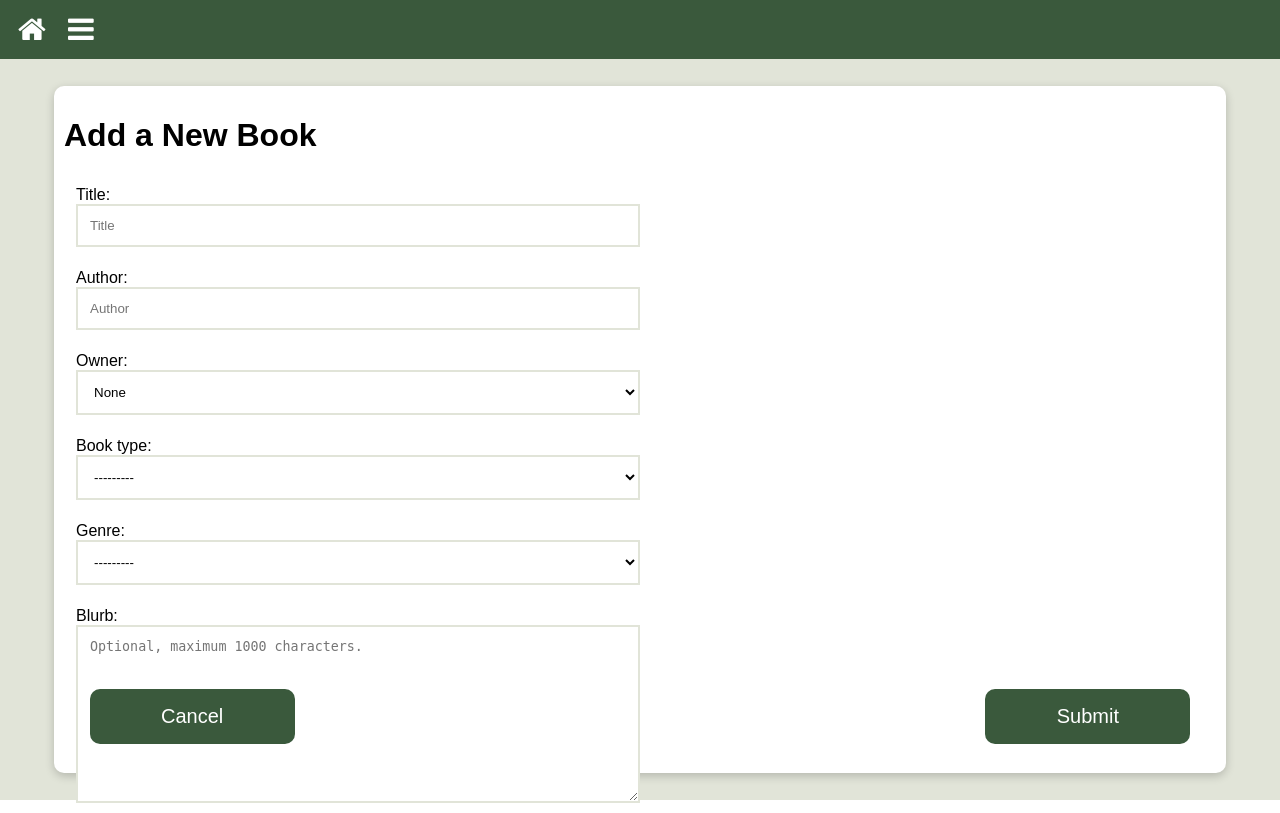
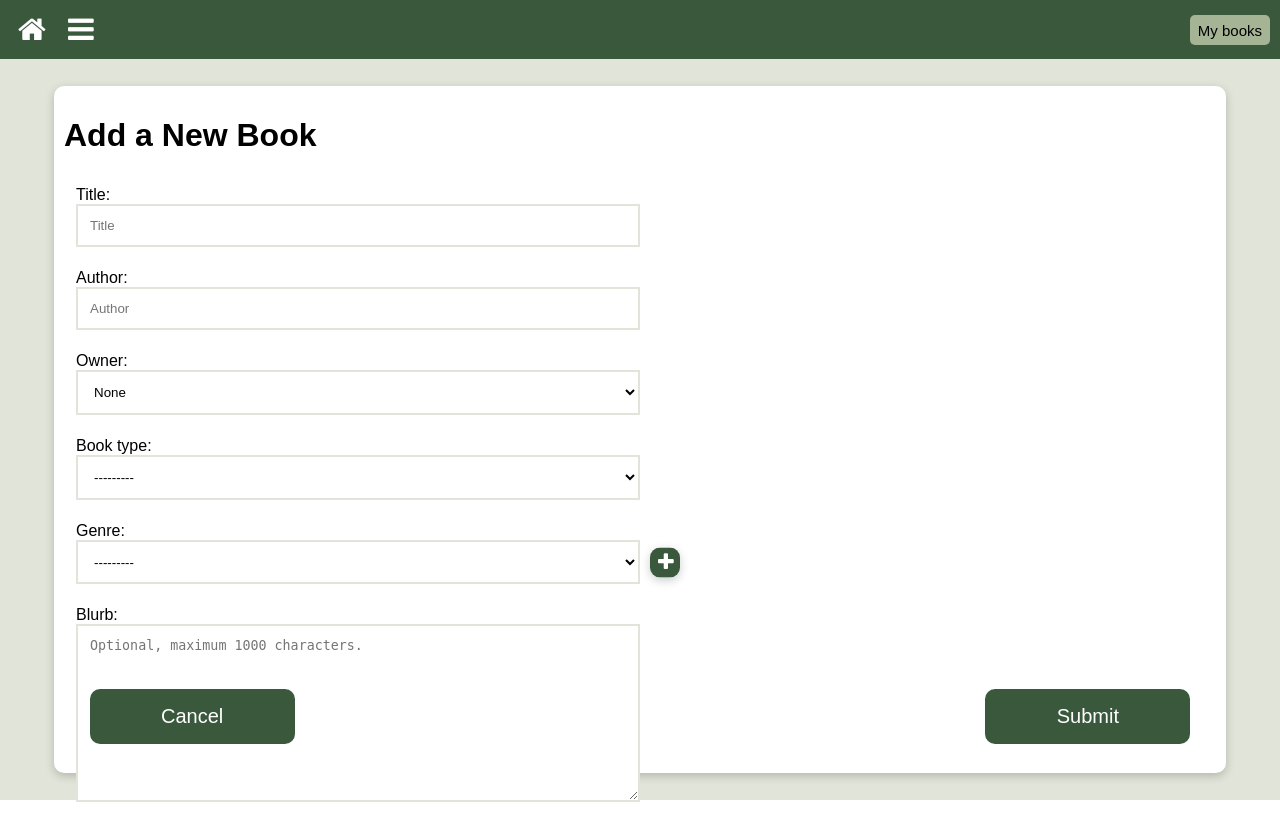
Before and after one commit to Koifly/swag-library-website, a Django app: page /book in a window 1280 px wide. Run offline with Django 5.2, Linux system fonts and the light colour scheme; a user stored in the database is signed in; data comes from the database, SQL or seed files in the repository; both versions use the stored data as it was after the commit; parts of the project's set-up code (start-up, migrations or seed data) failed here and were passed over; some web fonts are replaced.

Commit message:
Add genre, layout, my books view

```diff
--- a/main/library/contexts.py
+++ b/main/library/contexts.py
@@ -52,6 +52,10 @@ list_context_base = {
     'all' : {
         'title' : "All books",
         'intro' : "That's a lot of books man!",
+    },
+    'user' : {
+        'title' : "My books",
+        'intro' : "All the books you've added so far...",
     }
 }
 
@@ -61,11 +65,17 @@ def get_list_context(booktype_url, genre_url):
     if booktype_url == "all":
         context['list'] = Book.objects.all()
     else:
-        booktype = booktype_url.capitalize()
+        booktype = booktype_url.title()
         if genre_url:
-            genre = genre_url.capitalize()
+            genre = genre_url.title()
             context['list'] = Book.objects.filter(booktype__booktype=booktype).filter(genre__genre=genre)
         else:
             context['list'] = Book.objects.filter(booktype__booktype=booktype)
 
     return context
+
+def get_user_context(user):
+    context = list_context_base['user']
+    context['list'] = Book.objects.filter(owner=user)
+
+    return context
--- a/main/library/forms.py
+++ b/main/library/forms.py
@@ -19,28 +19,28 @@ class AddBook(forms.ModelForm):
 
         widgets = {
             'title': forms.TextInput(attrs={
-                'class': 'text-input',
+                'class': 'form-input',
                 'placeholder': 'Title'
             }),
             'author': forms.TextInput(attrs={
-                'class': 'text-input',
+                'class': 'form-input',
                 'placeholder': 'Author'
             }),
             'owner': forms.Select(attrs={
-                'class': 'text-input'
+                'class': 'form-input'
             }),
             'booktype': forms.Select(attrs={
-                'class': 'text-input'
+                'class': 'form-input'
             }),
             'genre': forms.Select(attrs={
-                'class': 'text-input'
+                'class': 'form-input'
             }),
             'blurb': forms.Textarea(attrs={
-                'class': 'text-input',
+                'class': 'form-input',
                 'placeholder': 'Optional, maximum 1000 characters.'
             }),
             'tags': forms.TextInput(attrs={
-                'class': 'text-input',
+                'class': 'form-input',
                 'placeholder': 'Write your tags here, separated by commmas.'
             })
         }
@@ -74,28 +74,28 @@ class EditBook(forms.ModelForm):
 
         widgets = {
             'title': forms.TextInput(attrs={
-                'class': 'text-input',
+                'class': 'form-input',
                 'placeholder': 'Title'
             }),
             'author': forms.TextInput(attrs={
-                'class': 'text-input',
+                'class': 'form-input',
                 'placeholder': 'Author'
             }),
             'owner': forms.Select(attrs={
-                'class': 'text-input'
+                'class': 'form-input'
             }),
             'booktype': forms.Select(attrs={
-                'class': 'text-input'
+                'class': 'form-input'
             }),
             'genre': forms.Select(attrs={
-                'class': 'text-input'
+                'class': 'form-input'
             }),
             'blurb': forms.Textarea(attrs={
-                'class': 'text-input',
+                'class': 'form-input',
                 'placeholder': 'Optional, maximum 1000 characters.'
             }),
             'tags': forms.TextInput(attrs={
-                'class': 'text-input',
+                'class': 'form-input',
                 'placeholder': 'Write your tags here, separated by commmas.'
             })
         }
@@ -111,10 +111,10 @@ class BorrowBook(forms.ModelForm):
         fields = ["status", "borrower"]
         widgets = {
             'status': forms.Select(attrs={
-                'class': 'text-input'
+                'class': 'form-input'
             }),
             'borrower': forms.Select(attrs={
-                'class': 'text-input'
+                'class': 'form-input'
             })
         }
 
@@ -124,7 +124,17 @@ class BorrowBook(forms.ModelForm):
 class AddGenre(forms.ModelForm):
     class Meta:
         model = Genre
-        fields = ["genre"]
+        fields = ["booktype", "genre"]
         labels = {
+            "booktype": "Booktype",
             "genre": "Genre",
         }
+
+        widgets = {
+            'booktype': forms.Select(attrs={
+                'class': 'form-input'
+            }),
+            'genre': forms.TextInput(attrs={
+                'class': 'form-input'
+            })
+        }
--- a/main/library/urls.py
+++ b/main/library/urls.py
@@ -4,12 +4,16 @@ from . import views
 urlpatterns = [
     path("", views.home, name="home"),
 
+    path("new-genre", views.add_genre),
+
     path("book", views.book_form),
     path("book/edit-id:<slug:book>", views.book_form),
+
     path("borrow", views.borrow, name="borrow"),
     path("availability", views.availability, name="availability"),
     path("ajax/load-genres/", views.load_genres, name="ajax_load_genres"),
 
+    path("user/<slug:user>", views.my_books),
     path("<slug:booktype>", views.list),
     path("<slug:booktype>/<slug:genre>", views.list),
 ]
--- a/main/library/views.py
+++ b/main/library/views.py
@@ -1,6 +1,6 @@
 import os
 
-from .contexts import get_list_context, header_context
+from .contexts import *
 from .forms import AddBook, AddGenre, EditBook, BorrowBook
 from .models import Book, Genre, BookType
 
@@ -35,7 +35,7 @@ def book_form(request, book=None):
             bookform = bookform = AddBook(request.POST)
         if bookform.is_valid():
             bookform.save()
-            return redirect("/all")
+            return redirect("/user/" + request.user.first_name)
     else:
         if book:
             book_instance = Book.objects.get(id=book)
@@ -72,10 +72,29 @@ def borrow(request):
     return HttpResponseRedirect(request.META.get('HTTP_REFERER'))
 
 @login_required(login_url="/login/")
+def add_genre(request):
+    if request.method == "POST":
+        form = AddGenre(request.POST)
+        if form.is_valid():
+            form.save()
+            return redirect("/book")
+    else:
+        form = AddGenre()
+    context = header_context | {'form': form}
+    return render(request, 'forms/genre_form.html', context)
+
+@login_required(login_url="/login/")
 def list(request, booktype="all", genre=None):
     template = loader.get_template('list.html')
-
     list_context = get_list_context(booktype, genre)
     context = header_context | list_context
 
     return HttpResponse(template.render(context, request))
+
+@login_required(login_url="/login/")
+def my_books(request, user):
+    template = loader.get_template('list.html')
+    list_context = get_user_context(user[0])
+    context = header_context | list_context
+
+    return HttpResponse(template.render(context, request))
--- a/main/static/css/assets/buttons.css
+++ b/main/static/css/assets/buttons.css
@@ -2,7 +2,6 @@
 
 /* Button with text */
 .text-button {
-    border-radius: 10px;
     border-color: transparent;
 
     background-color: var(--main-green);
@@ -21,6 +20,7 @@
 }
 
 .text-large {
+    border-radius: 10px;
     width: 205px;
     height: 55px;
 
@@ -28,6 +28,7 @@
 }
 
 .text-small {
+    border-radius: 5px;
     width: auto;
     height: 30px;
 
--- a/main/static/css/form.css
+++ b/main/static/css/form.css
@@ -18,7 +18,7 @@
     padding: 10px;
 }
 
-.text-input {
+.form-input {
     display: block;
     width: 50%;
     padding: 0.75rem;
@@ -29,6 +29,16 @@
     transition: background 0.2s, border-color 0.2s;
 }
 
-.text-input:focus {
+.form-input:focus {
     box-shadow: 0 0 5px rgba(0, 0, 0, 0.2);
 }
+
+.genre-container {
+    display: flex;
+    height: 44px;
+}
+
+.genre {
+    background-color: var(--main-green);
+    box-shadow: 0 3px 10px rgb(0 0 0 / 0.2);
+}
--- a/main/static/css/header.css
+++ b/main/static/css/header.css
@@ -14,6 +14,7 @@
     padding: 0;
 
     list-style: none;
+    z-index:9;
 }
 
 .dropdown-content li {
@@ -98,3 +99,17 @@ ul li ul:hover {
     background: transparent;
     border: transparent;
 }
+
+
+/* My books */
+.light {
+    background-color: var(--secondary-green) !important;
+    color: black !important;
+}
+
+.centered {
+    float:right;
+    -ms-transform: translateY(50%);
+    transform: translateY(50%);
+    margin-right: 10px;
+}
--- a/main/static/css/list.css
+++ b/main/static/css/list.css
@@ -10,19 +10,25 @@
 
 .list-container {
     position: absolute;
-    margin-left: auto;
-    margin-right: auto;
-
     max-height: 60%;
     overflow-x: hidden;
-    overflow-y: auto;
+    overflow-y: scroll;
+    display:block;
+
+    border: 1px solid var(--main-grey);
+    left: 0;
+    right: 0;
+    margin: 0 auto;
+    padding: 10px;
+    width: 85%;
+
 }
 
 .list-table{
+    width: 100%;
     white-space: nowrap;
-    width: 90%;
+    table-layout: fixed;
     border-collapse: collapse;
-    table-layout: fixed;
 }
 
 .list-table tr {
@@ -36,7 +42,7 @@
 
 .list-table th,
 .list-table td {
-    padding: 2px;
+    padding-bottom: 2px;
     overflow: hidden;
     text-overflow: ellipsis;
 
@@ -81,3 +87,8 @@
     font-size: 15px;
     color: var(--accent-blue);
 }
+
+.unavailable {
+    font-size: 15px;
+    color: var(--accent-red);
+}
--- a/main/templates/forms/book_form.html
+++ b/main/templates/forms/book_form.html
@@ -25,6 +25,13 @@
                         {{ book.booktype }}
                     {% elif book and field.name == "genre" %}
                         {{ book.genre.genre }}
+                    {% elif not book and field.name == "genre"%}
+                        <div class="genre-container">
+                        {{ field }}
+                        <button class="iconbtn iconbtn-small genre" onclick="window.location.href='/new-genre';">
+                            <i class="fa white fa-plus"></i>
+                        </button>
+                        </div>
                     {% else %}
                         {{ field }}
                     {% endif %}
--- a/main/templates/forms/borrow.html
+++ b/main/templates/forms/genre_form.html
@@ -1,18 +1,18 @@
 {% extends "base.html" %}
 {% load static %}
 
-{% block title %}Borrow{% endblock %}
+{% block title %}Add a new Book{% endblock %}
 
 {% block container %}list{% endblock %}
 
 {% block content %}
 <div class="main">
     <div class="text-container">
-        <h1>Borrow {{ book.title }}</h1>
+        <h1>Add a New Genre</h1>
 
         <form method="POST">
             {% csrf_token %}
-            {% for field in bookform %}
+            {% for field in form %}
                 <div class="field-container">
                     {{ field.errors }}
                     {{ field.label_tag }} <br> {{ field }}
--- a/main/templates/header.html
+++ b/main/templates/header.html
@@ -22,4 +22,8 @@
             </ul>
         </div>
     </div>
+
+    <div>
+        <button class="text-button text-small light centered" onclick="window.location.href='/user/{{ user.first_name }}';">My books</button>
+    </div>
 </header>
--- a/main/templates/home.html
+++ b/main/templates/home.html
@@ -8,7 +8,7 @@
     <div class="image"></div>
     <div class="main">
         <div class="text-container">
-            <h1>Welcome to the Library {{ user.first_name }}!</h1>
+            <h1>Welcome to the Library {{ user }}!</h1>
             <p>Click below to add a book, or browse the library via the menu above.</p>
             <p>Website by Rayen, art by Honey.</p>
             <button class="text-button text-large add-book" style="bottom: 60px;" onclick="window.location.href='/book';">Add a book</button>
--- a/main/templates/list.html
+++ b/main/templates/list.html
@@ -27,12 +27,12 @@
                             {% if item.booktype.booktype == "Series" %}
                                 <td>-</td>
                             {% else %}
-                                <td>{{ item.get_status_display}}</td>
+                                <td>{{ item.get_status_display }}</td>
                             {% endif %}
                             <td>{{ item.get_owner_display }}</td>
                             <td>
-                                <button class="iconbtn iconbtn-small action" expanded="false" id="{{ item.id }}" onclick="toggle(this.id)"><i class="fa black fa-angle-up" id="icon_{{ item.id }}"></i></button></td>
-                            <br>
+                                <button class="iconbtn iconbtn-small action" expanded="false" id="{{ item.id }}" onclick="toggle(this.id)"><i class="fa black fa-angle-up" id="icon_{{ item.id }}"></i></button>
+                            </td>
                             <tr class="hidden-info expanded-row" id="blurb_{{ item.id }}">
                                 {% if item.blurb %}
                                     <td class="long-text" colspan="2">{{ item.blurb }}</td>
```
Also changed, not shown: main/templates/list_actions.html (+15 -8 lines), main/db.sqlite3, main/static/css/background.png.
